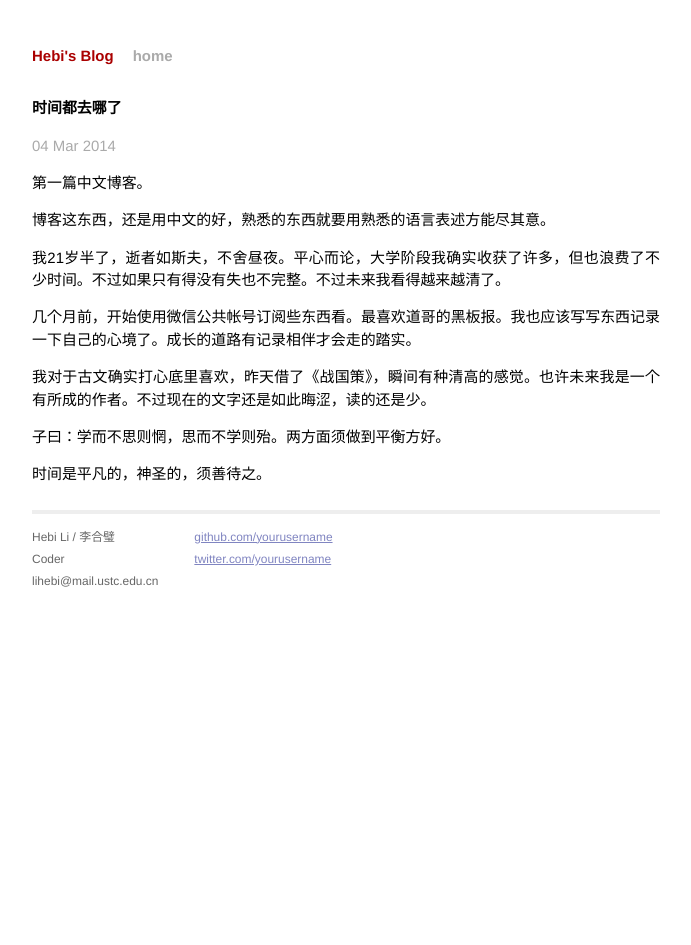
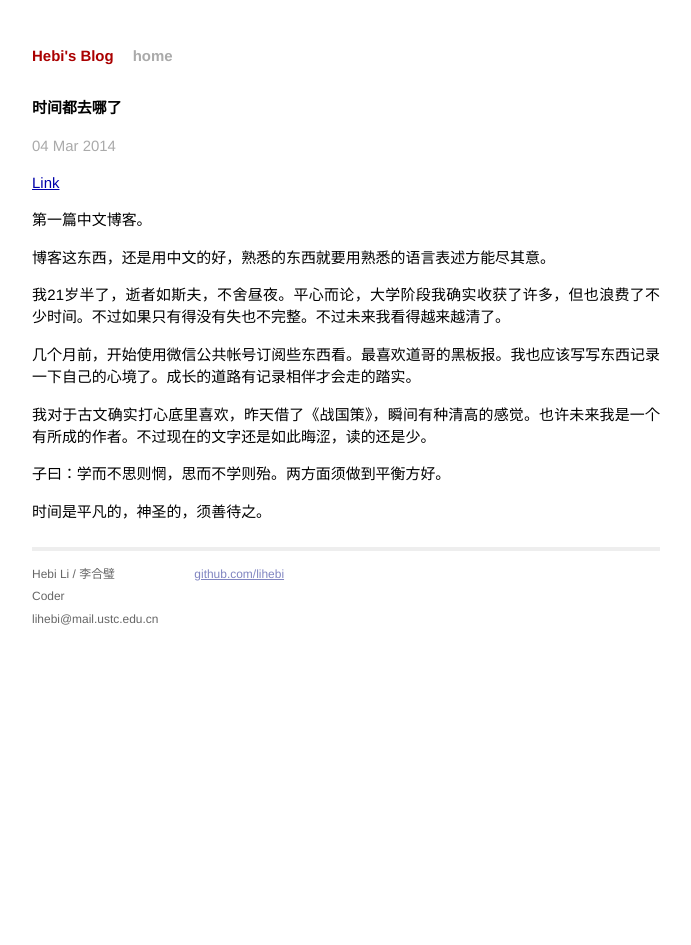
Before and after one commit to lihebi/blog, a Jekyll site: the page built from _posts/2014-03-04-时间都去哪了.md, in a window 1280 px wide. Shown: the whole page, without its empty margins (294-985 px from the left). Built offline with Jekyll 4.4.1, drawn with Linux system fonts in a browser that asks for light colours; Markdown is read by kramdown in place of the engine named in the settings; comment, search, counter and statistics services are not loaded; some of the changed lines change nothing that is shown.

Commit message:
auto commit

```diff
--- a/_layouts/default.html
+++ b/_layouts/default.html
@@ -33,8 +33,7 @@
             </div>
             <div class="contact">
               <p>
-                <a href="https://github.com/yourusername">github.com/yourusername</a><br />
-                <a href="https://twitter.com/yourusername">twitter.com/yourusername</a><br />
+                <a href="https://github.com/lihebi">github.com/lihebi</a><br />
               </p>
             </div>
           </div>
--- a/_layouts/post.html
+++ b/_layouts/post.html
@@ -4,9 +4,20 @@
 <h2>{{ page.title }}</h2>
 <p class="meta">{{ page.date | date_to_string }}</p>
 
+<a href="#disqus_thread">Link</a> <!-- Here href can control the link to [3 comment] -->
+
 <div class="post">
 {{ content }}
 </div>
+<script type="text/javascript">
+	var disqus_shortname = 'hebiblog';
+	(function(){
+		var s = document.createElement('script');s.async = true;
+		s.type = 'text/javascript';
+		s.src = '//'+disqus_shortname + '.disqus.com/count.js';
+		(document.getElementsByTagName('head')[0] || document.getElementsByTagName('body')[0]).appendChild(s);
+		})();
+</script>
 
 	<div id="disqus_thread"></div>
 	<script type="text/javascript">
```
Also changed, not shown: 1 other file.
